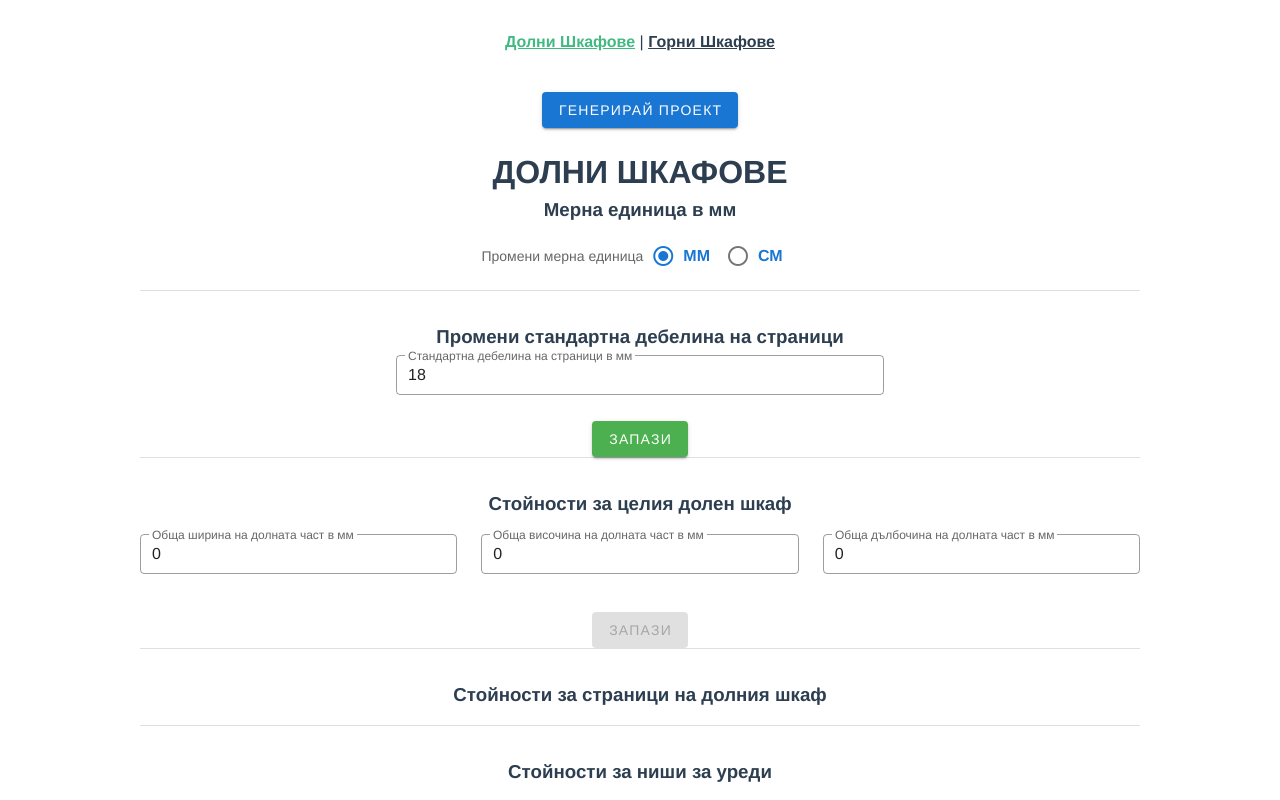
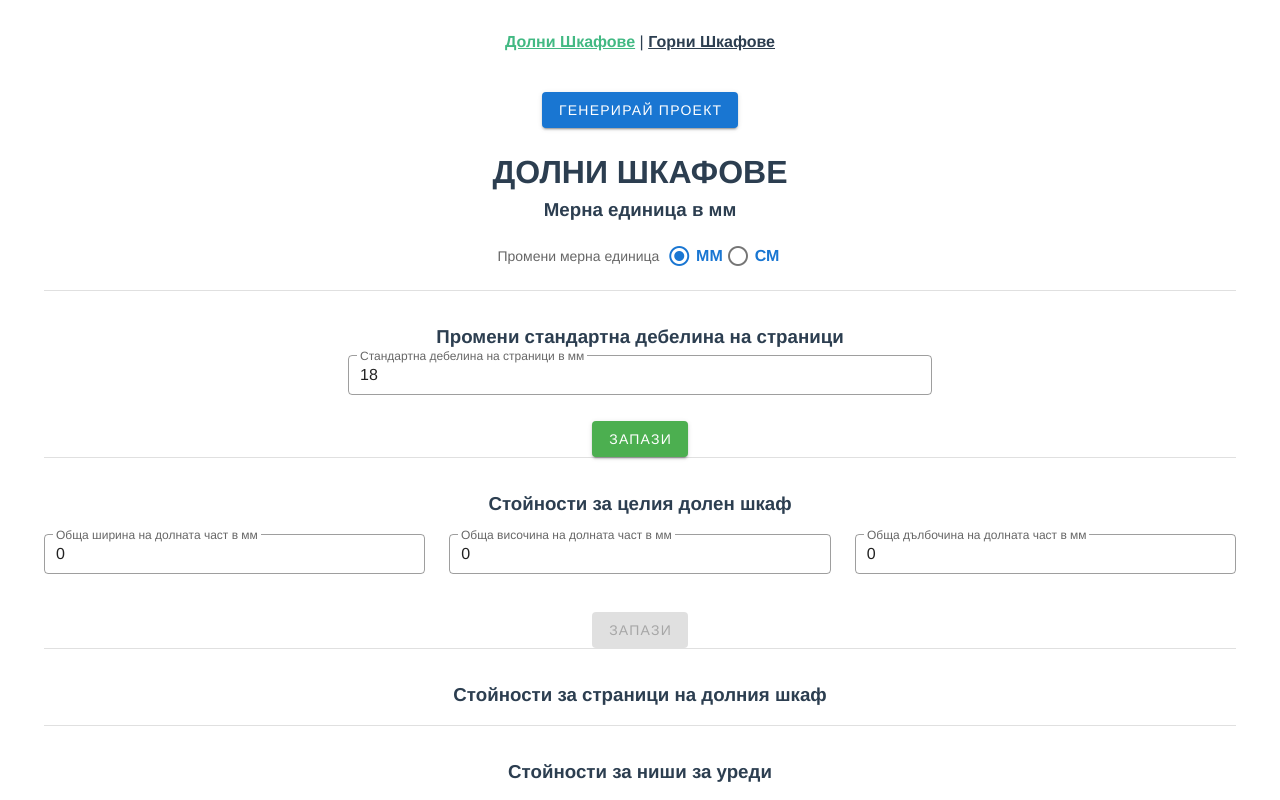
Before and after one commit to didoviktorov/wood-calculator, a Vue app: page / in a window 1280 px wide. Shown: the top 800 px of the page. Built offline with nearby package versions, Linux system fonts and the light colour scheme.

Commit message:
input type number + additional styling

```diff
--- a/src/assets/site.css
+++ b/src/assets/site.css
@@ -5,7 +5,13 @@
   padding-bottom: 0 !important;
 }
 .wrapper {
-  max-width: 80% !important;
+  max-width: 95% !important;
+}
+.v-radio {
+  margin-right: 0.2rem !important;
+}
+.v-input--selection-controls__input {
+  margin-right: 0.3rem !important;
 }
 .header-section {
   padding-top: 2rem;
--- a/src/components/LowerInnerCabinets.vue
+++ b/src/components/LowerInnerCabinets.vue
@@ -39,6 +39,7 @@
                   outlined
                   dense
                   required
+                  type="number"
                 ></v-text-field>
               </v-col>
               <v-col cols="12" class="col-no-top-padding">
@@ -78,6 +79,7 @@
                 outlined
                 dense
                 required
+                type="number"
               ></v-text-field>
             </v-col>
           </v-row>
@@ -137,6 +139,7 @@
                       dense
                       required
                       @change="changeWidthCabinet(cabinet, index)"
+                      type="number"
                     ></v-text-field>
                   </v-col>
 
@@ -148,6 +151,7 @@
                       outlined
                       dense
                       required
+                      type="number"
                       @change="changeHeightCabinet(cabinet, index)"
                     ></v-text-field>
                   </v-col>
@@ -160,6 +164,7 @@
                       outlined
                       dense
                       required
+                      type="number"
                       @change="changeDepthCabinet(cabinet, index)"
                     ></v-text-field>
                   </v-col>
@@ -177,6 +182,7 @@
                         outlined
                         dense
                         required
+                        type="number"
                       ></v-text-field>
                     </v-col>
 
@@ -188,6 +194,7 @@
                         outlined
                         dense
                         required
+                        type="number"
                       ></v-text-field>
                     </v-col>
 
@@ -199,6 +206,7 @@
                         outlined
                         dense
                         required
+                        type="number"
                       ></v-text-field>
                     </v-col>
                   </v-row>
@@ -213,6 +221,7 @@
                         outlined
                         dense
                         required
+                        type="number"
                       ></v-text-field>
                     </v-col>
 
@@ -224,6 +233,7 @@
                         outlined
                         dense
                         required
+                        type="number"
                       ></v-text-field>
                     </v-col>
                   </v-row>
@@ -241,6 +251,7 @@
                         outlined
                         dense
                         required
+                        type="number"
                       ></v-text-field>
                     </v-col>
 
@@ -252,6 +263,7 @@
                         outlined
                         dense
                         required
+                        type="number"
                       ></v-text-field>
                     </v-col>
 
@@ -263,6 +275,7 @@
                         outlined
                         dense
                         required
+                        type="number"
                       ></v-text-field>
                     </v-col>
                   </v-row>
@@ -280,6 +293,7 @@
                         outlined
                         dense
                         required
+                        type="number"
                       ></v-text-field>
                     </v-col>
 
@@ -291,6 +305,7 @@
                         outlined
                         dense
                         required
+                        type="number"
                       ></v-text-field>
                     </v-col>
 
@@ -302,6 +317,7 @@
                         outlined
                         dense
                         required
+                        type="number"
                       ></v-text-field>
                     </v-col>
                   </v-row>
@@ -319,6 +335,7 @@
                         outlined
                         dense
                         required
+                        type="number"
                       ></v-text-field>
                     </v-col>
 
@@ -330,6 +347,7 @@
                         outlined
                         dense
                         required
+                        type="number"
                       ></v-text-field>
                     </v-col>
 
@@ -341,6 +359,7 @@
                         outlined
                         dense
                         required
+                        type="number"
                       ></v-text-field>
                     </v-col>
                   </v-row>
@@ -380,6 +399,7 @@
                         outlined
                         dense
                         required
+                        type="number"
                       ></v-text-field>
                     </v-col>
 
@@ -391,6 +411,7 @@
                         outlined
                         dense
                         required
+                        type="number"
                       ></v-text-field>
                     </v-col>
 
@@ -402,6 +423,7 @@
                         outlined
                         dense
                         required
+                        type="number"
                       ></v-text-field>
                     </v-col>
                   </v-row>
--- a/src/components/LowerShelf.vue
+++ b/src/components/LowerShelf.vue
@@ -56,6 +56,7 @@
                 outlined
                 dense
                 required
+                type="number"
               ></v-text-field>
             </v-col>
             <v-col cols="12" class="col-no-top-padding">
@@ -84,6 +85,7 @@
                 outlined
                 dense
                 required
+                type="number"
               ></v-text-field>
             </v-col>
             <!-- Whole height region -->
@@ -95,6 +97,7 @@
                 outlined
                 dense
                 required
+                type="number"
               ></v-text-field>
             </v-col>
             <!-- Whole depth region -->
@@ -106,6 +109,7 @@
                 outlined
                 dense
                 required
+                type="number"
               ></v-text-field>
             </v-col>
             <v-col cols="12" sm="8" md="4" class="col-no-top-padding">
@@ -185,6 +189,7 @@
                       outlined
                       dense
                       required
+                      type="number"
                     ></v-text-field>
                   </v-col>
 
@@ -196,6 +201,7 @@
                       outlined
                       dense
                       required
+                      type="number"
                     ></v-text-field>
                   </v-col>
 
@@ -207,6 +213,7 @@
                       outlined
                       dense
                       required
+                      type="number"
                     ></v-text-field>
                   </v-col>
 
@@ -292,6 +299,7 @@
                   dense
                   :rules="numberRules"
                   required
+                  type="number"
                 ></v-text-field>
               </div>
               <v-btn
--- a/src/components/UpperCabinets.vue
+++ b/src/components/UpperCabinets.vue
@@ -49,6 +49,7 @@
                 outlined
                 dense
                 required
+                type="number"
               ></v-text-field>
             </v-col>
           </v-row>
@@ -107,6 +108,7 @@
                       outlined
                       dense
                       required
+                      type="number"
                       @change="changeWidthCabinet(cabinet, index)"
                     ></v-text-field>
                   </v-col>
@@ -119,6 +121,7 @@
                       outlined
                       dense
                       required
+                      type="number"
                       @change="changeHeightCabinet(cabinet, index)"
                     ></v-text-field>
                   </v-col>
@@ -131,6 +134,7 @@
                       outlined
                       dense
                       required
+                      type="number"
                       @change="changeDepthCabinet(cabinet, index)"
                     ></v-text-field>
                   </v-col>
@@ -147,6 +151,7 @@
                         outlined
                         dense
                         required
+                        type="number"
                       ></v-text-field>
                     </v-col>
 
@@ -158,6 +163,7 @@
                         outlined
                         dense
                         required
+                        type="number"
                       ></v-text-field>
                     </v-col>
 
@@ -169,6 +175,7 @@
                         outlined
                         dense
                         required
+                        type="number"
                       ></v-text-field>
                     </v-col>
                   </v-row>
@@ -183,6 +190,7 @@
                         outlined
                         dense
                         required
+                        type="number"
                       ></v-text-field>
                     </v-col>
 
@@ -194,6 +202,7 @@
                         outlined
                         dense
                         required
+                        type="number"
                       ></v-text-field>
                     </v-col>
 
@@ -205,6 +214,7 @@
                         outlined
                         dense
                         required
+                        type="number"
                       ></v-text-field>
                     </v-col>
                   </v-row>
@@ -219,6 +229,7 @@
                         outlined
                         dense
                         required
+                        type="number"
                       ></v-text-field>
                     </v-col>
 
@@ -230,6 +241,7 @@
                         outlined
                         dense
                         required
+                        type="number"
                       ></v-text-field>
                     </v-col>
                   </v-row>
@@ -247,6 +259,7 @@
                         outlined
                         dense
                         required
+                        type="number"
                       ></v-text-field>
                     </v-col>
 
@@ -258,6 +271,7 @@
                         outlined
                         dense
                         required
+                        type="number"
                       ></v-text-field>
                     </v-col>
 
@@ -269,6 +283,7 @@
                         outlined
                         dense
                         required
+                        type="number"
                       ></v-text-field>
                     </v-col>
                   </v-row>
@@ -287,6 +302,7 @@
                         outlined
                         dense
                         required
+                        type="number"
                       ></v-text-field>
                     </v-col>
 
@@ -298,6 +314,7 @@
                         outlined
                         dense
                         required
+                        type="number"
                       ></v-text-field>
                     </v-col>
 
@@ -309,6 +326,7 @@
                         outlined
                         dense
                         required
+                        type="number"
                       ></v-text-field>
                     </v-col>
                   </v-row>
@@ -347,6 +365,7 @@
                         outlined
                         dense
                         required
+                        type="number"
                       ></v-text-field>
                     </v-col>
 
@@ -358,6 +377,7 @@
                         outlined
                         dense
                         required
+                        type="number"
                       ></v-text-field>
                     </v-col>
 
@@ -369,6 +389,7 @@
                         outlined
                         dense
                         required
+                        type="number"
                       ></v-text-field>
                     </v-col>
                   </v-row>
--- a/src/components/UpperShelf.vue
+++ b/src/components/UpperShelf.vue
@@ -22,6 +22,7 @@
                 outlined
                 dense
                 required
+                type="number"
               ></v-text-field>
             </v-col>
             <!-- Whole height region -->
@@ -33,6 +34,7 @@
                 outlined
                 dense
                 required
+                type="number"
               ></v-text-field>
             </v-col>
             <!-- Whole depth region -->
@@ -44,6 +46,7 @@
                 outlined
                 dense
                 required
+                type="number"
               ></v-text-field>
             </v-col>
             <v-col cols="12" sm="8" md="4" class="col-no-top-padding">
```
